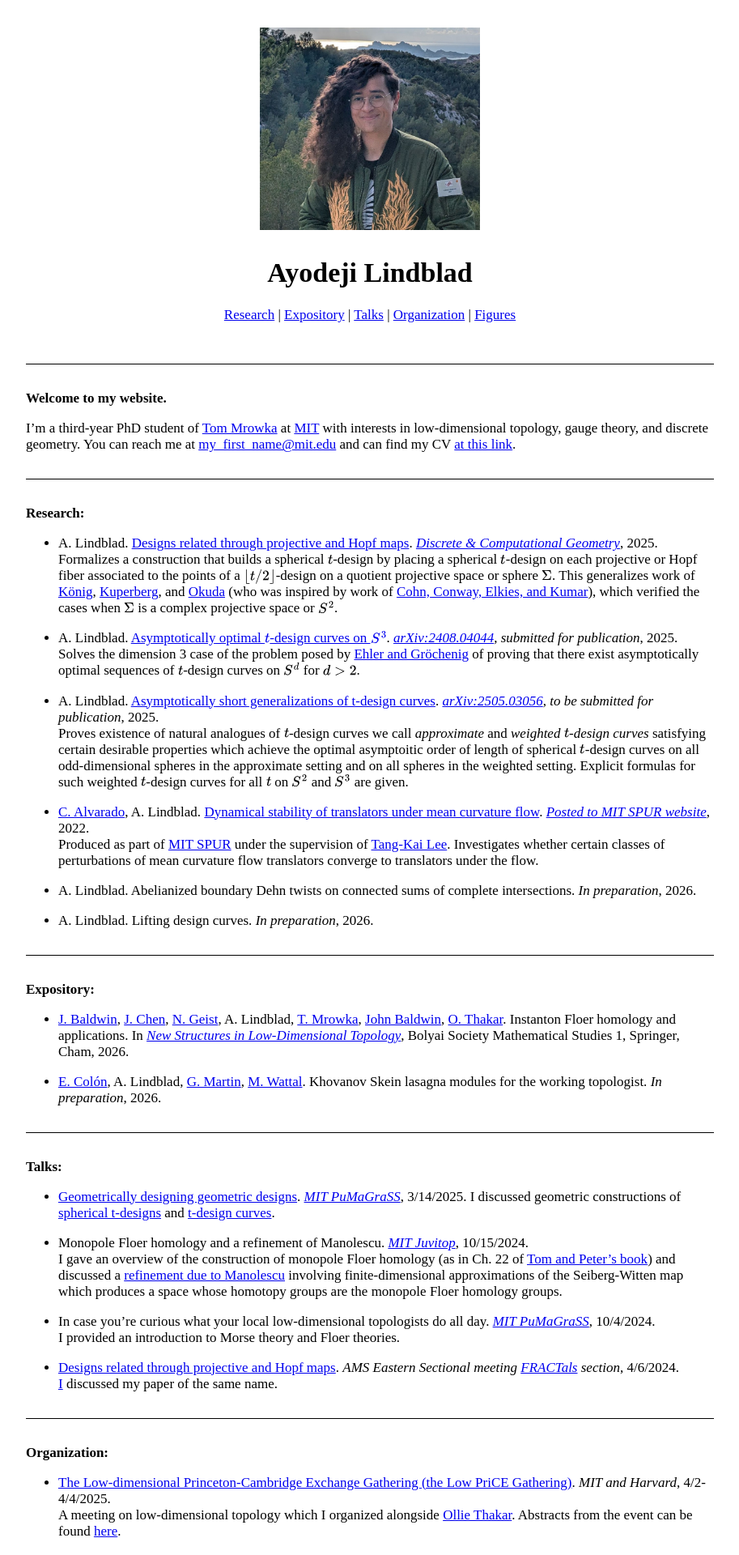
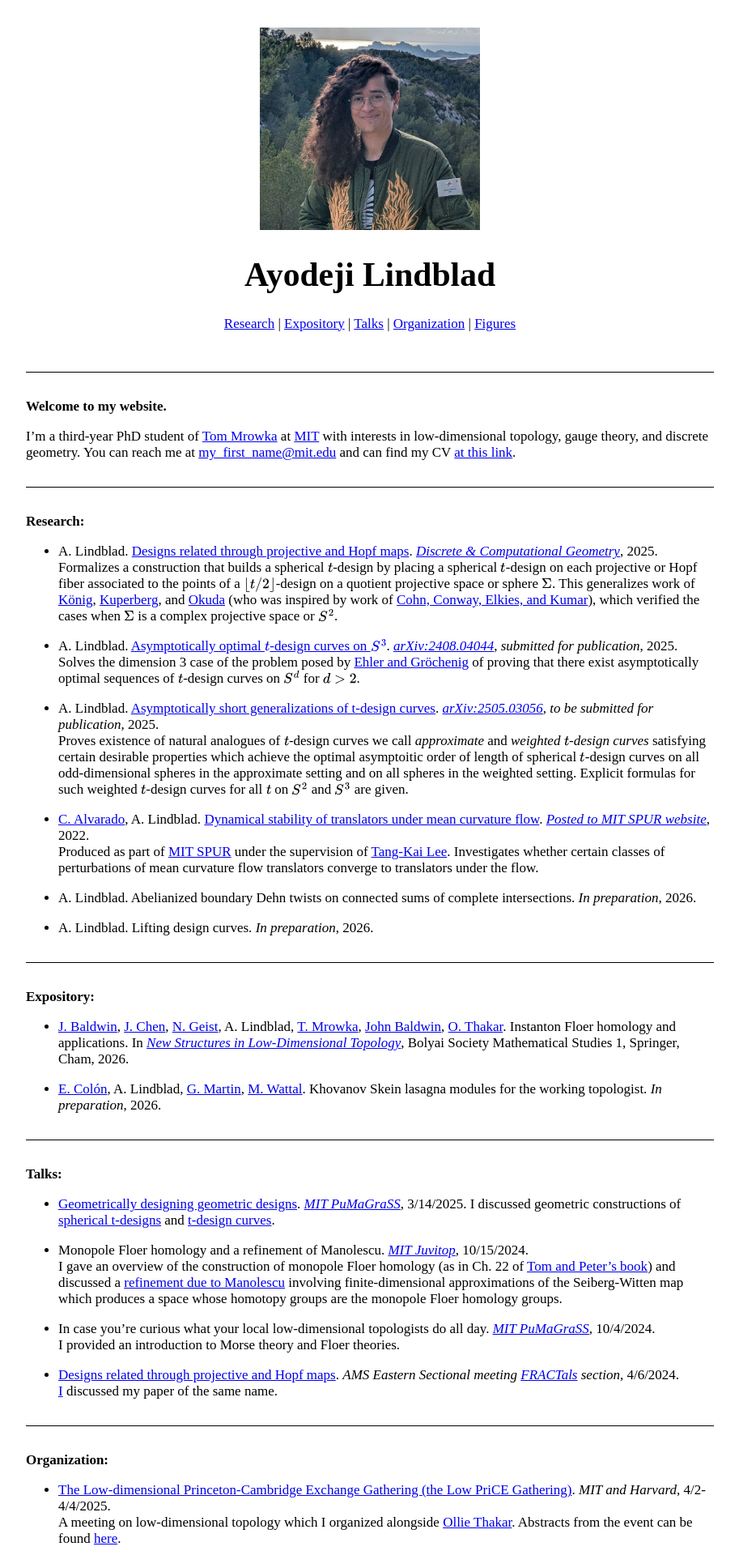
Before and after one commit to AyodejiLindblad/AyodejiLindblad.github.io, a Jekyll site: the page built from index.md, in a window 1280 px wide. Shown: the top 1920 px of the page at 81% size, without its empty margins (183-1096 px from the left). Built offline with Jekyll 4.4.1, drawn with Linux system fonts in a browser that asks for light colours; some web fonts are replaced.

Commit message:
Trying new title size

```diff
--- a/index.md
+++ b/index.md
@@ -11,7 +11,9 @@ layout: default
 </figure>
 </div>
 
-<h1 style="text-align: center; margin-top: 0;">Ayodeji Lindblad</h1>
+<h1 style="text-align:center; margin-top:0; font-size: 2.6rem; line-height: 1.05;">
+  Ayodeji Lindblad
+</h1>
 
 <p align="center">
   <a href="#research">Research</a> |
@@ -21,7 +23,7 @@ layout: default
   <a href="#figures">Figures</a>
 </p>
 
-<span style="display:block; height:0.1em;"></span>
+<span style="display:block; height:0.05em;"></span>
 
 ---
 
```
